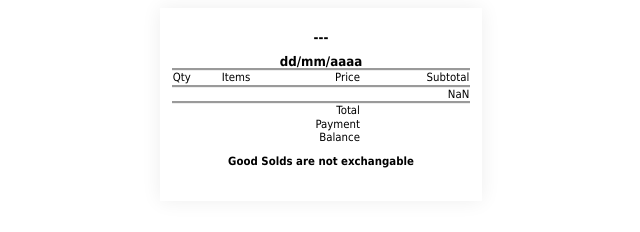
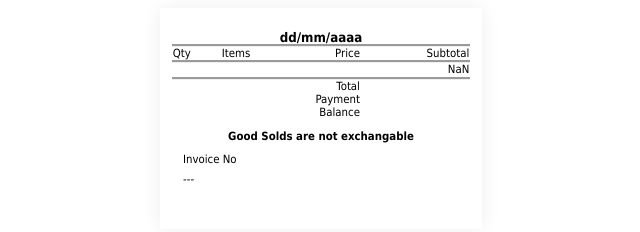
Before and after one commit to kyawminoo007/invoice, a plain HTML site: page index.html in a window 1280 px wide. Shown: the whole page, without its empty margins (319-959 px from the left). Drawn offline with Linux system fonts and the light colour scheme.

Commit message:
Update index.html

```diff
--- a/index.html
+++ b/index.html
@@ -311,8 +311,6 @@ img#impresoraButton {
                 <br>
                <p id="contact">
                 <br>
-                  <h1 class="nro_boleta" id="invoice_id"></h1>
-                 <br>
                 <h1 class="nro_boleta" id="date"></h1>
         </div>
 
@@ -431,9 +429,12 @@ document.getElementById('impresoraButton').addEventListener('click', printTicket
         <div class="policy">
             <p class="policy-title">
                 <b>
-                    Good Solds are not exchangable</b>
-            </p>
+                    Good Solds are not exchangable</b></p>
             <br>
+          <td>Invoice No</td>
+          <td class=""colspan="4"><h2 id="invoice_id"></h2></td>
+          <br>
+
 
 
     </div>
```
